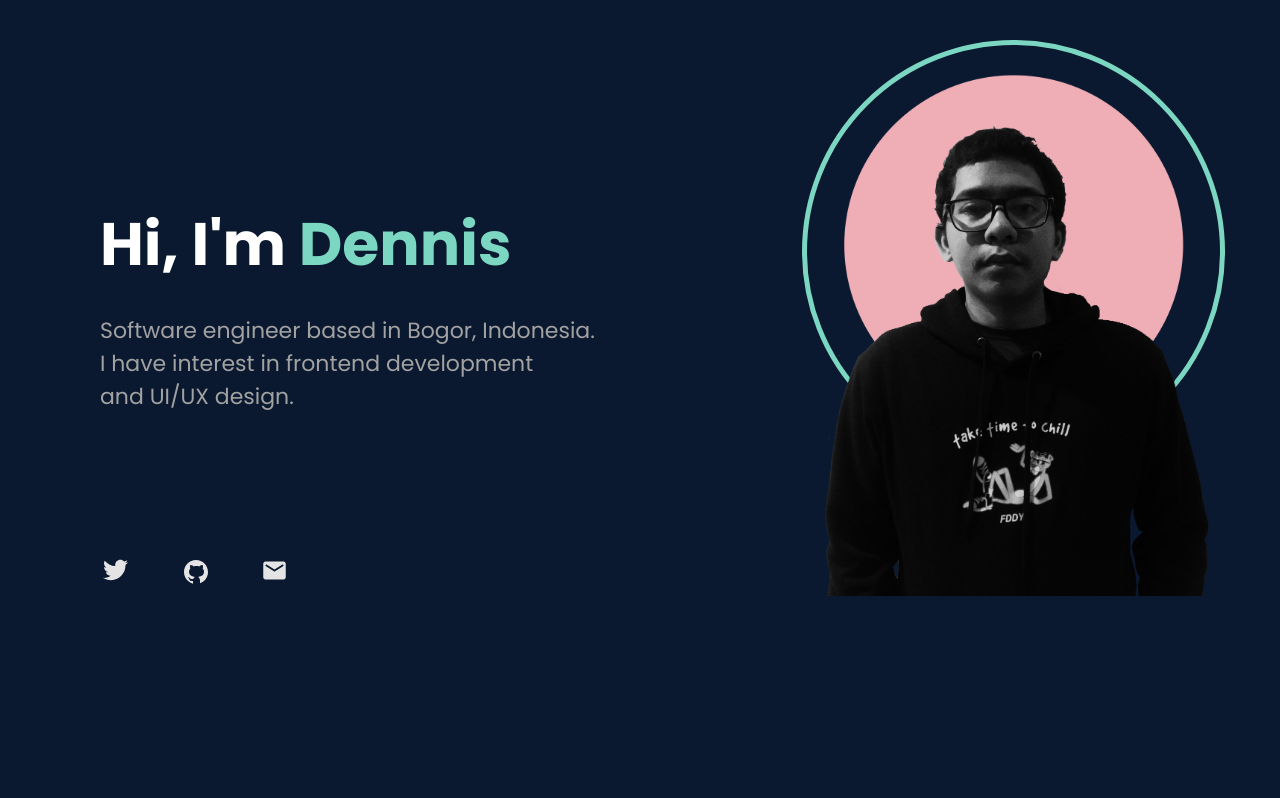
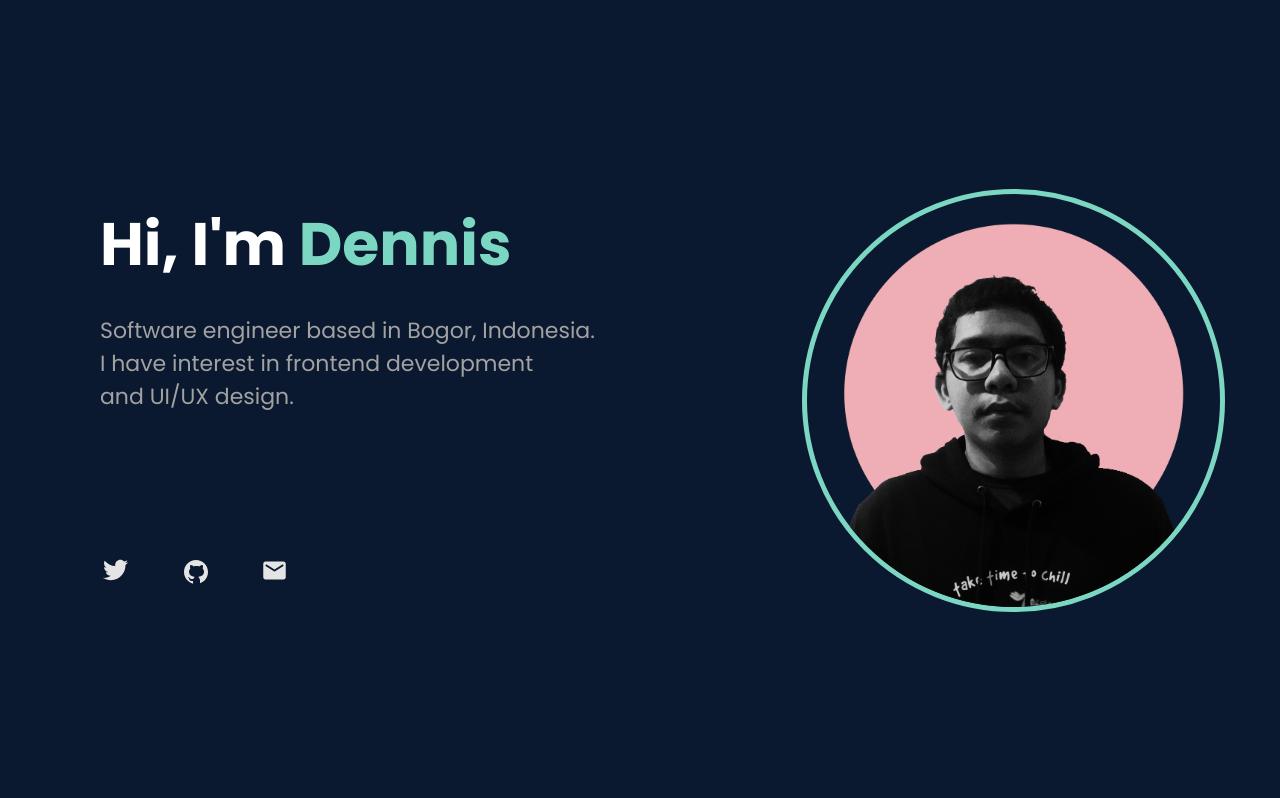
Before and after one commit to kecoaberotak/kecoaberotak-portfolio-website, a React (Vite) app: page / in a window 1280 px wide. Shown: the top 798 px of the page. Built offline with nearby package versions, Linux system fonts and the light colour scheme.

Commit message:
benerin hero

```diff
--- a/src/components/elements/Hero.jsx
+++ b/src/components/elements/Hero.jsx
@@ -1,8 +1,8 @@
 const Hero = () => {
   return(
-    <div className="bg-biruDark h-screen flex justify-start items-center flex-col p-10">
-      <div className="w-[423px] h-[423px] rounded-full bg-transparent border-[5px] border-biruLight">
-        <img src="/dennis.png" alt="Dennis" className="object-contain"/>
+    <div className="bg-biruDark h-screen flex justify-center items-center flex-col p-10">
+      <div className="w-[423px] h-[423px] rounded-full bg-transparent border-[5px] border-biruLight overflow-hidden">
+        <img src="/dennis.png" alt="Dennis"/>
       </div>
     </div>
   );
```
